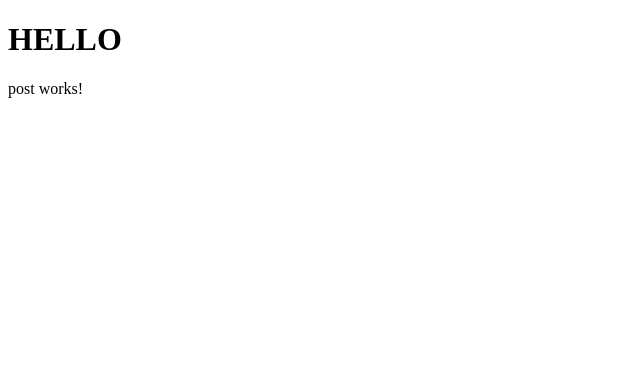
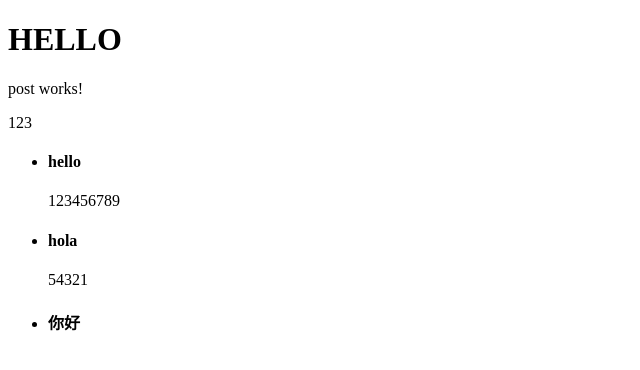
Before and after one commit to mokunshao/angular, an Angular app: page / in a window 1280 px wide. Shown: the top 370 px of the page, without its empty margins (0-640 px from the left). Built offline with nearby package versions, Linux system fonts and the light colour scheme.

Commit message:
显示数据（插值，ngFor，ngIf）

```diff
--- a/src/app/modules/post/post.component.html
+++ b/src/app/modules/post/post.component.html
@@ -1 +1,8 @@
 <p>post works!</p>
+<div>{{title}}</div>
+<ul>
+  <li *ngFor="let entity of entities">
+    <h4>{{entity.title}}</h4>
+    <p *ngIf="entity.body">{{entity.body}}</p>
+  </li>
+</ul>
--- a/src/app/modules/post/post.component.ts
+++ b/src/app/modules/post/post.component.ts
@@ -6,7 +6,8 @@ import { Component, OnInit } from '@angular/core';
   styleUrls: ['./post.component.scss']
 })
 export class PostComponent implements OnInit {
-
+  title = '123';
+  entities = [{ title: 'hello', body: '123456789' }, { title: 'hola', body: '54321' }, { title: '你好' }];
   constructor() { }
 
   ngOnInit() {
```
